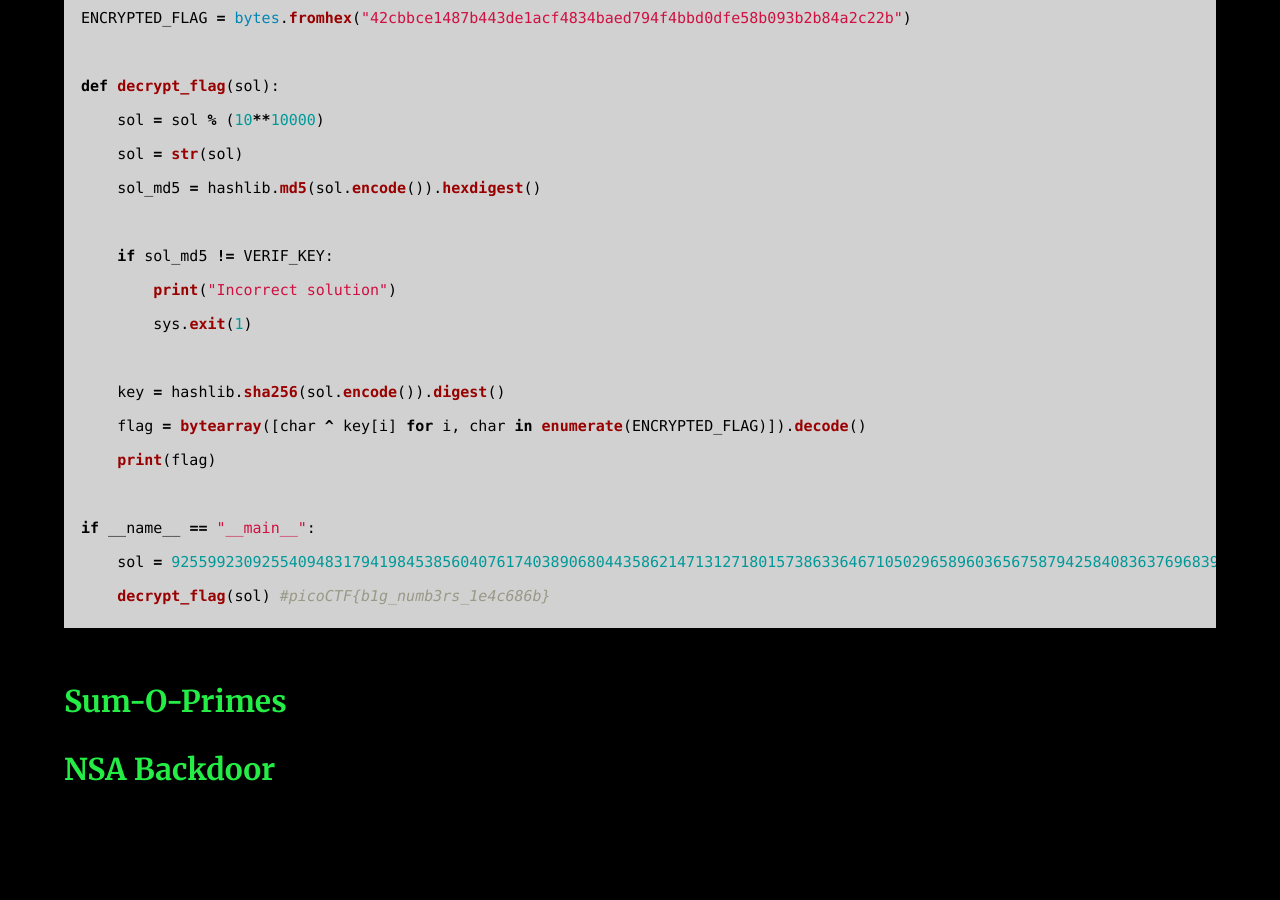
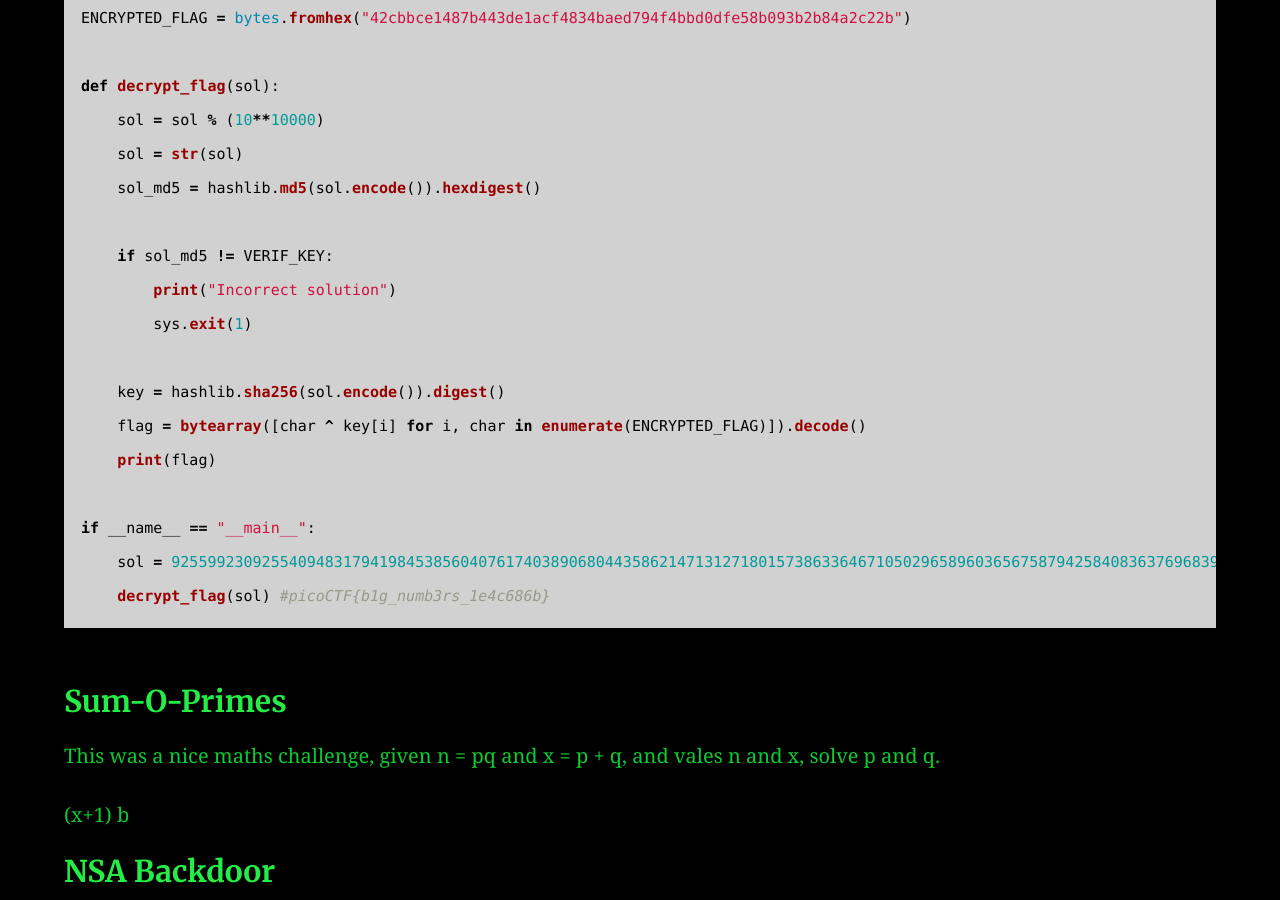
Before and after one commit to AC01010/Connor-McCartney.github.io, a Jekyll site: the page built from _posts/2013-01-06-picoCTF2022.md, in a window 1280 px wide and 900 px high, scrolled down 2228 px. Built offline with Jekyll 4.4.1, drawn with Linux system fonts in a browser that asks for light colours; before the commit the page ends 3026 px from its top, so only the background shows below that.

Commit message:
Update 2013-01-06-picoCTF2022.md

```diff
--- a/_posts/2013-01-06-picoCTF2022.md
+++ b/_posts/2013-01-06-picoCTF2022.md
@@ -92,4 +92,11 @@ if __name__ == "__main__":
 
 ### Sum-O-Primes
 
+This was a nice maths challenge, given n = pq and x = p + q, and vales n and x, solve p and q. <br>
+
+ <mfrac linethickness="1">
+    <mi> (x+1) </mi>
+    <mi> b </mi>
+ </mfrac>
+
 ### NSA Backdoor
```
